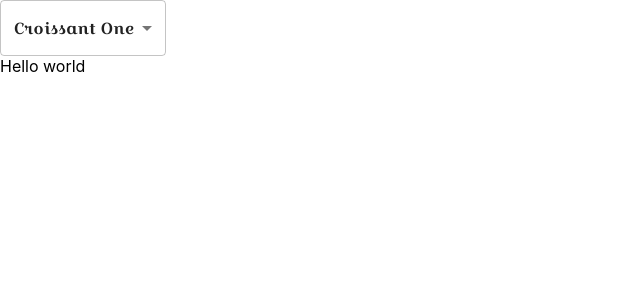
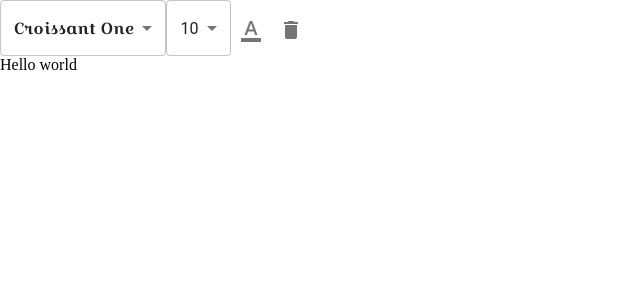
Before and after one commit to yagoubigithub/video-editing-2, a React (Create React App) app in the folder react-project/: page / in a window 1280 px wide. Shown: the top 300 px of the page, without its empty margins (0-640 px from the left). Built offline with nearby package versions, Linux system fonts and the light colour scheme.

Commit message:
chooose color

```diff
--- a/react-project/package.json
+++ b/react-project/package.json
@@ -10,6 +10,7 @@
     "@testing-library/jest-dom": "^5.17.0",
     "@testing-library/react": "^13.4.0",
     "@testing-library/user-event": "^13.5.0",
+    "@uiw/react-color": "^2.0.3",
     "react": "^18.2.0",
     "react-dom": "^18.2.0",
     "react-scripts": "5.0.1",
--- a/react-project/src/App.css
+++ b/react-project/src/App.css
@@ -2,3 +2,20 @@
   margin: 0;
 
 }
+.color-container {
+
+ position: relative;
+ display: inline-block;
+}
+#color-picker {
+  position: absolute;
+}
+
+.background-container {
+
+  position: relative;
+  display: inline-block;
+ }
+ #background-picker {
+   position: absolute;
+ }
--- a/react-project/src/components/Navbar.jsx
+++ b/react-project/src/components/Navbar.jsx
@@ -1,13 +1,30 @@
-import React from 'react'
+import React, { useState } from 'react'
 
 
 //mui
 import Select from '@mui/material/Select';
 import MenuItem from '@mui/material/MenuItem';
+import IconButton from '@mui/material/IconButton';
+import { ClickAwayListener } from '@mui/base/ClickAwayListener';
+
+
+
+import { Sketch } from '@uiw/react-color'
+
+//icons
+import DeleteIcon from '@mui/icons-material/Delete';
+import FormatColorTextIcon from '@mui/icons-material/FormatColorText';
 
 
 const fonts = ['Croissant One', 'Fuggles', 'Bebas Neue', 'Pacifico', 'Great Vibes', 'Yellowtail', 'Philosopher', 'Passion One', 'Kaushan Script']
+const sizes = [10, 14, 18, 22, 25]
 const Navbar = () => {
+    const [openColor, setOpenColor] = useState(false);
+    const [openBackground, setOpenBackground] = useState(false);
+
+    const [colorhexa, setColorHexa] = useState("#ffffff00");
+    const [backgroundhexa, setBackgroundHexa] = useState("#ffffff00");
+
     return (
         <div
 
@@ -30,6 +47,69 @@
 
 
             </Select>
+
+            <Select
+                labelId="size"
+                id="size-select"
+                value={sizes[0]}
+                label="Size"
+
+
+            >
+
+                {sizes.map(size => {
+                    return (<MenuItem key={size} value={size}>{size}</MenuItem>)
+                })}
+
+
+            </Select>
+
+
+            <div className='color-container'>
+                <IconButton onClick={() => setOpenColor(!openColor)} >
+                    <FormatColorTextIcon />
+                </IconButton>
+                {openColor && <ClickAwayListener onClickAway={() => setOpenColor(false)}
+
+
+                >
+
+                    <Sketch color={colorhexa}
+                        onBlur={() => setOpenColor(false)}
+
+                        id='color-picker'
+                        onChange=
+
+                        {(color) => {
+
+                            setColorHexa(color.hexa);
+                        }} />
+                </ClickAwayListener>}
+            </div>
+
+            <div className='background-container'>
+                <IconButton onClick={() => setOpenBackground(!openBackground)}>
+                    <DeleteIcon />
+                </IconButton>
+                {openBackground &&
+                    <ClickAwayListener onClickAway={() => setOpenBackground(false)}
+
+
+                    >
+                          <Sketch
+                            id='background-picker'
+                            color={backgroundhexa}
+                            onChange={(color) => {
+
+                                setBackgroundHexa(color.hexa);
+                            }} />
+
+
+                            </ClickAwayListener>
+                }
+            </div>
+
+
         </div>
     )
 }
--- /dev/null
+++ b/react-project/src/context/TextContext.js
@@ -0,0 +1,3 @@
+import { createContext } from 'react';
+
+export const TextContext  = createContext("");
--- a/react-project/src/index.css
+++ /dev/null
@@ -1,13 +0,0 @@
-body {
-  margin: 0;
-  font-family: -apple-system, BlinkMacSystemFont, 'Segoe UI', 'Roboto', 'Oxygen',
-    'Ubuntu', 'Cantarell', 'Fira Sans', 'Droid Sans', 'Helvetica Neue',
-    sans-serif;
-  -webkit-font-smoothing: antialiased;
-  -moz-osx-font-smoothing: grayscale;
-}
-
-code {
-  font-family: source-code-pro, Menlo, Monaco, Consolas, 'Courier New',
-    monospace;
-}
--- a/react-project/src/index.js
+++ b/react-project/src/index.js
@@ -1,17 +1,18 @@
 import React from 'react';
 import ReactDOM from 'react-dom/client';
-import './index.css';
+
 import App from './App';
-import reportWebVitals from './reportWebVitals';
+
+
+
+
 
 const root = ReactDOM.createRoot(document.getElementById('root'));
 root.render(
   <React.StrictMode>
-    <App />
+
+      <App />
+
+
   </React.StrictMode>
 );
-
-// If you want to start measuring performance in your app, pass a function
-// to log results (for example: reportWebVitals(console.log))
-// or send to an analytics endpoint. Learn more: https://bit.ly/CRA-vitals
-reportWebVitals();
--- a/react-project/src/reportWebVitals.js
+++ /dev/null
@@ -1,13 +0,0 @@
-const reportWebVitals = onPerfEntry => {
-  if (onPerfEntry && onPerfEntry instanceof Function) {
-    import('web-vitals').then(({ getCLS, getFID, getFCP, getLCP, getTTFB }) => {
-      getCLS(onPerfEntry);
-      getFID(onPerfEntry);
-      getFCP(onPerfEntry);
-      getLCP(onPerfEntry);
-      getTTFB(onPerfEntry);
-    });
-  }
-};
-
-export default reportWebVitals;
```
Also changed, not shown: react-project/src/setupTests.js (deleted, +0 -5 lines), react-project/src/context/index.js (added), react-project/src/logo.svg (deleted).
